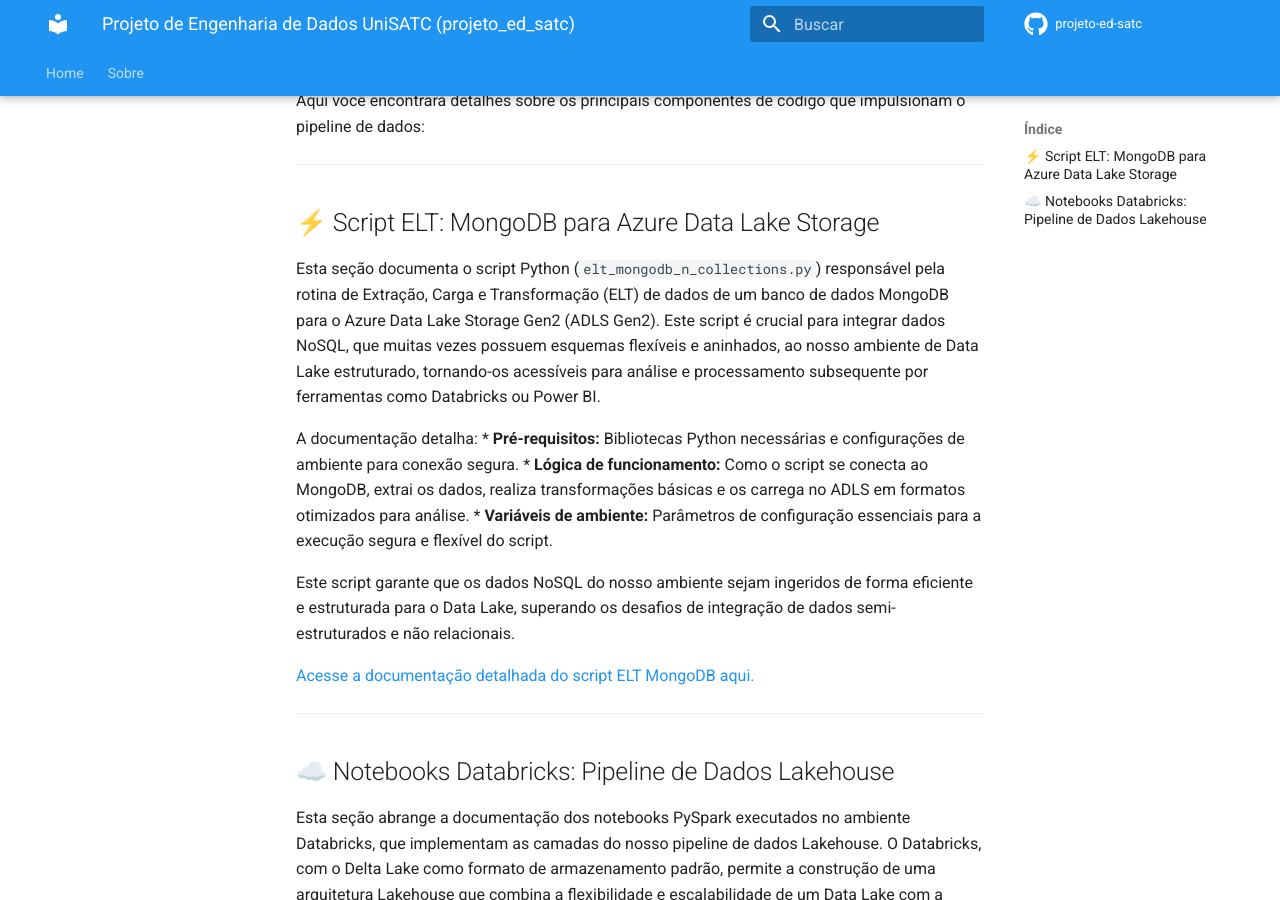
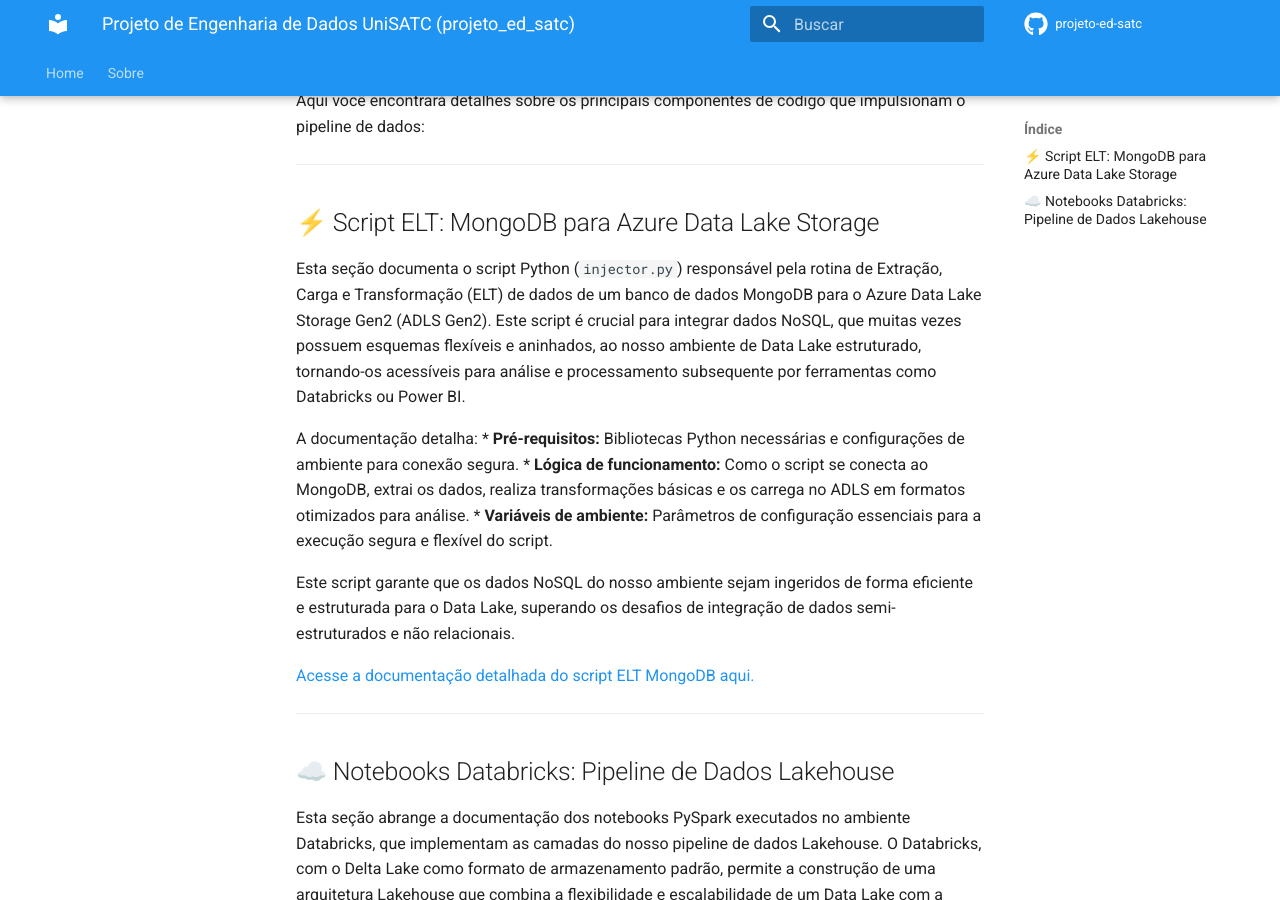
Before and after one commit to taylorteixeira/projeto-ed-satc, an MkDocs documentation site: the page built from docs/projeto_ed_satc/index.md, in a window 1280 px wide and 900 px high, scrolled down 325 px. Built offline with MkDocs 1.6.1 and Material for MkDocs 9.7.7, drawn with Linux system fonts in a browser that asks for light colours; comment, search, counter and statistics services are not loaded.

Commit message:
docs: altera um erro no nome do arquivo injetor

```diff
--- a/docs/projeto_ed_satc/index.md
+++ b/docs/projeto_ed_satc/index.md
@@ -8,7 +8,7 @@
 
 ## ⚡ Script ELT: MongoDB para Azure Data Lake Storage
 
-Esta seção documenta o script Python (`elt_mongodb_n_collections.py`) responsável pela rotina de Extração, Carga e Transformação (ELT) de dados de um banco de dados MongoDB para o Azure Data Lake Storage Gen2 (ADLS Gen2). Este script é crucial para integrar dados NoSQL, que muitas vezes possuem esquemas flexíveis e aninhados, ao nosso ambiente de Data Lake estruturado, tornando-os acessíveis para análise e processamento subsequente por ferramentas como Databricks ou Power BI.
+Esta seção documenta o script Python (`injector.py`) responsável pela rotina de Extração, Carga e Transformação (ELT) de dados de um banco de dados MongoDB para o Azure Data Lake Storage Gen2 (ADLS Gen2). Este script é crucial para integrar dados NoSQL, que muitas vezes possuem esquemas flexíveis e aninhados, ao nosso ambiente de Data Lake estruturado, tornando-os acessíveis para análise e processamento subsequente por ferramentas como Databricks ou Power BI.
 
 A documentação detalha:
 *   **Pré-requisitos:** Bibliotecas Python necessárias e configurações de ambiente para conexão segura.
```
